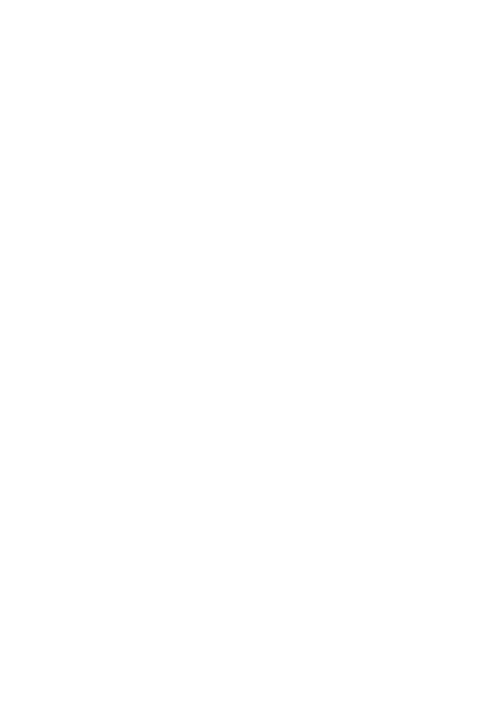
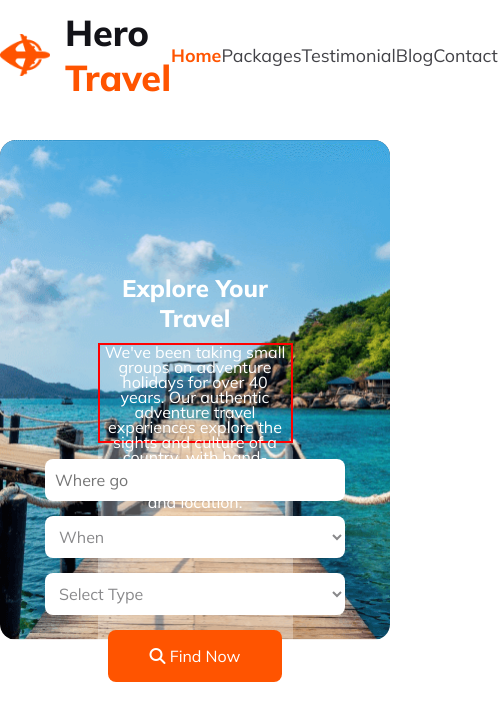
Before and after one commit to puja0602/my-b9a2-hero-travel, a plain HTML site: page index.html in a window 390 px wide. Shown: the whole page, 498 px wide, since content can reach past the window. Drawn offline with Linux system fonts and the light colour scheme.

Commit message:
Explore section created with responsive

```diff
--- a/index.html
+++ b/index.html
@@ -1,13 +1,82 @@
 <!DOCTYPE html>
 <html lang="en">
+
 <head>
     <meta charset="UTF-8">
     <meta name="viewport" content="width=device-width, initial-scale=1.0">
     <title>hero travel</title>
     <link rel="stylesheet" href="styles/style.css">
     <link rel="stylesheet" href="styles/responsive.css">
+    <link rel="stylesheet" href="https://cdnjs.cloudflare.com/ajax/libs/font-awesome/6.5.1/css/all.min.css"
+        integrity="sha512-DTOQO9RWCH3ppGqcWaEA1BIZOC6xxalwEsw9c2QQeAIftl+Vegovlnee1c9QX4TctnWMn13TZye+giMm8e2LwA=="
+        crossorigin="anonymous" referrerpolicy="no-referrer" />
 </head>
+
 <body>
+    <header>
+        <!--Navbar starts here-->
+        <nav class="nav-container">
+            <div class="nav-title">
+                <img src="Images/Group 40071 (2).png" alt="nav-title">
+                <h1>Hero <span>Travel</span></h1>
+            </div>
+            <div class="nav-list">
+                <ul>
+                    <li><a class="selected" href="">Home</a></li>
+                    <li><a href="">Packages</a></li>
+                    <li><a href="">Testimonial </a></li>
+                    <li><a href="">Blog</a></li>
+                    <li><a href="">Contact</a></li>
+                </ul>
+            </div>
+        </nav>
+        <!--Navbar ends here-->
+    </header>
+    <main>
+        <!--Explore section starts here-->
+        <section class="explore-container">
+            <div class="explore-img">
+                <img src="Images/Group 13 (1) (1).png" alt="Explore">
+            </div>
+            <div class="explore-main">
+                <div class="explore-content">
+                    <h1>Explore Your Travel</h1>
+                    <p class="exp">We've been taking small groups on adventure holidays for over 40 years. Our authentic
+                        adventure travel experiences explore the sights and culture of a country, with hand-picked
+                        accommodation that balances comfort and location.</p>
+                </div>
+                <div class="explore-form">
+                    <div class="input">
+                        <input type="text" placeholder="Where go">
+                    </div>
+                    <div class="select">
+                        <select name="time" id="tme" placeholder="When">
+                            <option value="whn" disabled selected hidden>When</option>
+                            <option value="9AM">9 AM</option>
+                            <option value="9AM">2 PM</option>
+                            <option value="9AM">5 PM</option>
+                            <option value="9AM">10 PM</option>
+                        </select>
+                    </div>
+                    <div class="select1">
+                        <select name="type" id="typ">
+                            <option value="select" disabled selected hidden>Select Type</option>
+                            <option value="bus">By Bus</option>
+                            <option value="train">By Train</option>
+                            <option value="plane">By Air</option>
+                        </select>
+                    </div>
+                    <div class="find">
+                        <button><span><i class="fa-solid fa-magnifying-glass"></i></span> Find Now</button>
+                    </div>
+                </div>
+            </div>
+        </section>
+        <!--Explore section ends here-->
+    </main>
+    <footer>
 
+    </footer>
 </body>
+
 </html>
--- a/styles/responsive.css
+++ b/styles/responsive.css
@@ -0,0 +1,38 @@
+/*Responsive for Small Devices*/
+@media screen and (max-width:600px) {
+    .explore-main {
+        top: 30%;
+        right: 25%;
+    }
+    .explore-img {
+        height: 500px;
+    }
+    .explore-img img {
+        height: 100%;
+        object-fit: cover;
+    }
+    .explore-content h1 {
+        padding-top: 20px;
+        padding-bottom: 10px;
+        font-size: 1.5rem;
+    }
+    .explore-content p {
+        padding-bottom: 50px;
+        font-size: 1rem;
+        font-weight: 400;
+        line-height: 15px;
+        width: 100%;
+        border: 2px solid red;
+        margin-left: 0;
+        height: 100px;
+    }
+    .explore-form{
+        flex-direction: column;
+        gap: 15px;
+    }
+    .explore-form input,
+select{
+    width: 300px;
+    height: 42px;
+}
+}
--- a/styles/style.css
+++ b/styles/style.css
@@ -0,0 +1,148 @@
+@import url('https://fonts.googleapis.com/css2?family=Mulish:wght@200;300;400;500;600;700;800;900;1000&display=swap');
+
+* {
+    margin: 0;
+    padding: 0;
+    box-sizing: border-box;
+    font-family: 'Mulish', sans-serif;
+}
+
+.nav-container {
+    max-width: 1170px;
+    margin: 0 auto;
+    display: flex;
+    min-height: 50px;
+    align-items: center;
+    margin-bottom: 30px;
+}
+
+.nav-title {
+    display: flex;
+    align-items: center;
+    flex: 1;
+    gap: 15px;
+    padding: 10px 0px;
+}
+
+.nav-title h1 {
+    color: #131318;
+    font-size: 2.25rem;
+    font-weight: 800;
+}
+
+.nav-title span {
+    color: #FF5400;
+}
+
+.nav-title img {
+    width: 50px;
+    object-fit: cover;
+}
+
+.nav-list {
+    flex: 1;
+}
+
+.nav-list ul {
+    display: flex;
+    justify-content: space-between;
+    align-items: center;
+}
+
+.nav-list ul li {
+    list-style-type: none;
+}
+
+.nav-list ul a {
+    text-decoration: none;
+    color: #424247;
+    text-align: center;
+    font-size: 1.12rem;
+    font-weight: 400;
+}
+
+.nav-list .selected {
+    color: #FF5400;
+    font-weight: 700;
+}
+
+/*Explore styles*/
+.explore-container {
+    max-width: 1170px;
+    margin: 0 auto;
+}
+
+.explore-img {
+    position: relative;
+}
+
+.explore-img img {
+    border-radius: 16px;
+    background: linear-gradient(180deg, rgba(19, 19, 24, 0.80) 0%, rgba(19, 19, 24, 0.00) 100%);
+    object-fit: cover;
+    width: 100%
+}
+
+.explore-main {
+    position: absolute;
+    top: 25%;
+    left: 25%;
+}
+
+.explore-content,
+.explore-form {
+    text-align: center;
+    color: #fff;
+    margin: 0 auto;
+}
+
+.explore-content h1 {
+    padding-bottom: 30px;
+    font-size: 4rem;
+    font-weight: 800;
+}
+
+.explore-content p {
+    padding-bottom: 50px;
+    font-size: 1rem;
+    font-weight: 400;
+    line-height: 26px;
+    max-width: 676px;
+    margin-left: 50px;
+}
+
+.explore-form {
+    border-radius: 8px;
+    background: rgba(255, 255, 255, 0.30);
+    padding: 16px;
+    display: flex;
+    align-items: center;
+    justify-content: center;
+    gap: 24px;
+}
+
+.explore-form input,
+select {
+    border-radius: 8px;
+    border: 0;
+    color: rgba(19, 19, 24, 0.50);
+    background: #FFF;
+    font-size: 1rem;
+    width: 174px;
+    height: 52px;
+    padding-left: 10px;
+}
+
+.explore-form button {
+    border-radius: 8px;
+    border: 0;
+    color: #fff;
+    background: #FF5400;
+    font-size: 1rem;
+    width: 174px;
+    height: 52px;
+}
+
+.explore-form .fa-magnifying-glass {
+    margin-right: 0;
+}
```
Also changed, not shown: Images/Group 13 (1) (1).png (added), Images/Group 39.png (added), Images/Group 40.png (added), Images/Group 40071 (2).png (added), Images/Group 40089.png (added), Images/Rectangle 10.png (added), Images/Rectangle 11.png (added), Images/Rectangle 4.png (added), Images/Rectangle 5.png (added), Images/Rectangle 6.png (added), Images/Rectangle 7.png (added), Images/Rectangle 8 (1).png (added), Images/Rectangle 8.png (added), Images/Rectangle 9.png (added).
